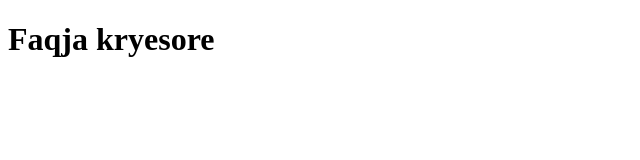
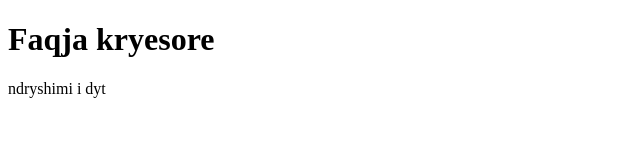
Before and after one commit to bajram29/ramsi-first, a plain HTML site: page index.html in a window 1280 px wide. Shown: the whole page, without its empty margins (0-640 px from the left). Drawn offline with Linux system fonts and the light colour scheme.

Commit message:
ndryshimi i dyte

```diff
--- a/index.html
+++ b/index.html
@@ -7,6 +7,6 @@
 </head>
 <body>
     <h1>Faqja kryesore</h1>
-
+    <p>ndryshimi i dyt </p>
 </body>
 </html>
```
